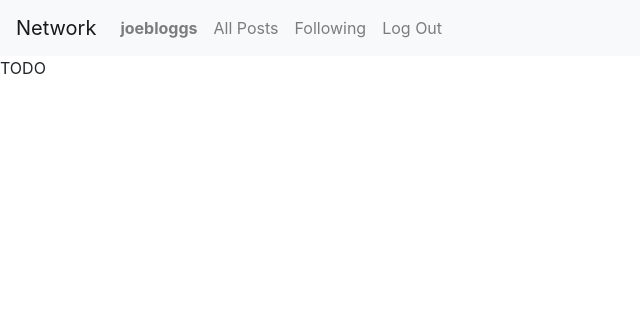
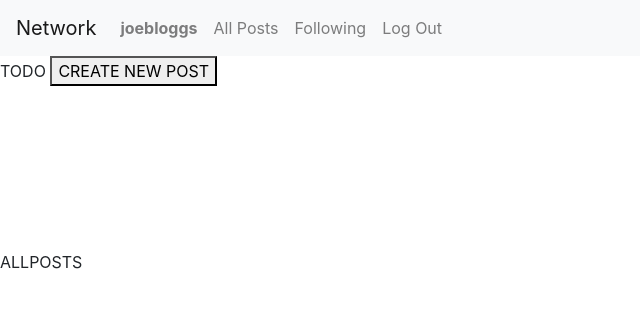
Before and after one commit to Strasseneck/CS50-Web-Project-4-network, a Django app: page / in a window 1280 px wide. Shown: the top 316 px of the page, without its empty margins (0-640 px from the left). Run offline with Django 3.2, Linux system fonts and the light colour scheme; a user stored in the database is signed in; some libraries are stand-ins or nearby versions.

Commit message:
Add model for post, add script.js, add toggle new post box

```diff
--- a/network/models.py
+++ b/network/models.py
@@ -4,3 +4,9 @@ from django.db import models
 
 class User(AbstractUser):
     pass
+
+class Post(models.Model):
+    user = models.ForeignKey("User", on_delete=models.CASCADE, related_name="posts")
+    body = models.TextField(blank=True)
+    timestamp = models.DateTimeField(auto_now_add=True)
+    likes = models.ManyToManyField("User", related_name="liked_posts")
--- /dev/null
+++ b/network/static/network/script.js
@@ -0,0 +1,7 @@
+// Variables
+
+// Toggle Create New Post
+$('#create-new-post').on('click', function() {
+    console.log('here');
+    $('#new-post-form').attr("style", "visibility: visible");
+})
--- a/network/static/network/styles.css
+++ b/network/static/network/styles.css
@@ -0,0 +1,7 @@
+/* General Layout */
+
+/* Index */
+
+#new-post-form {
+    visibility: hidden;
+}
--- a/network/templates/network/index.html
+++ b/network/templates/network/index.html
@@ -2,4 +2,13 @@
 
 {% block body %}
     TODO
+    {% if user.is_authenticated %}
+    <button id="create-new-post">CREATE NEW POST</button>
+    <div id="new-post-form" class="mb-3">
+        <label for="post-content" class="form-label">New Post</label>
+        <textarea class="form-control" id="post-content" placeholder="Tell us what's on your mind..." rows="3"></textarea>
+        <button type="submit">Post</button>
+      </div>
+    ALLPOSTS
+    {% endif %}
 {% endblock %}
--- a/network/templates/network/layout.html
+++ b/network/templates/network/layout.html
@@ -6,6 +6,7 @@
         <title>{% block title %}Social Network{% endblock %}</title>
         <link rel="stylesheet" href="https://stackpath.bootstrapcdn.com/bootstrap/4.4.1/css/bootstrap.min.css" integrity="sha384-Vkoo8x4CGsO3+Hhxv8T/Q5PaXtkKtu6ug5TOeNV6gBiFeWPGFN9MuhOf23Q9Ifjh" crossorigin="anonymous">
         <link href="{% static 'network/styles.css' %}" rel="stylesheet">
+        <script src="https://ajax.googleapis.com/ajax/libs/jquery/3.7.1/jquery.min.js"></script>
     </head>
     <body>
 
@@ -44,6 +45,10 @@
         <div class="body">
             {% block body %}
             {% endblock %}
+            <!--js script-->
+            {% block script %}
+            <script src="{% static 'network/script.js' %}"></script>
+            {% endblock %}
         </div>
     </body>
 </html>
--- a/network/urls.py
+++ b/network/urls.py
@@ -7,5 +7,7 @@ urlpatterns = [
     path("", views.index, name="index"),
     path("login", views.login_view, name="login"),
     path("logout", views.logout_view, name="logout"),
-    path("register", views.register, name="register")
+    path("register", views.register, name="register"),
+    path("new_post", views.new_post, name="new_post"),
+    path("following", views.following, name="following")
 ]
--- a/network/views.py
+++ b/network/views.py
@@ -1,4 +1,5 @@
 from django.contrib.auth import authenticate, login, logout
+from django.contrib.auth.decorators import login_required
 from django.db import IntegrityError
 from django.http import HttpResponse, HttpResponseRedirect
 from django.shortcuts import render
@@ -8,8 +9,7 @@ from .models import User
 
 
 def index(request):
-    return render(request, "network/index.html")
-
+        return render(request, "network/index.html")
 
 def login_view(request):
     if request.method == "POST":
@@ -61,3 +61,11 @@ def register(request):
         return HttpResponseRedirect(reverse("index"))
     else:
         return render(request, "network/register.html")
+
+@login_required
+def new_post(request):
+    return 1
+
+@login_required
+def following(request):
+    return 1
```
Also changed, not shown: db.sqlite3, network/migrations/0002_post.py (added).
